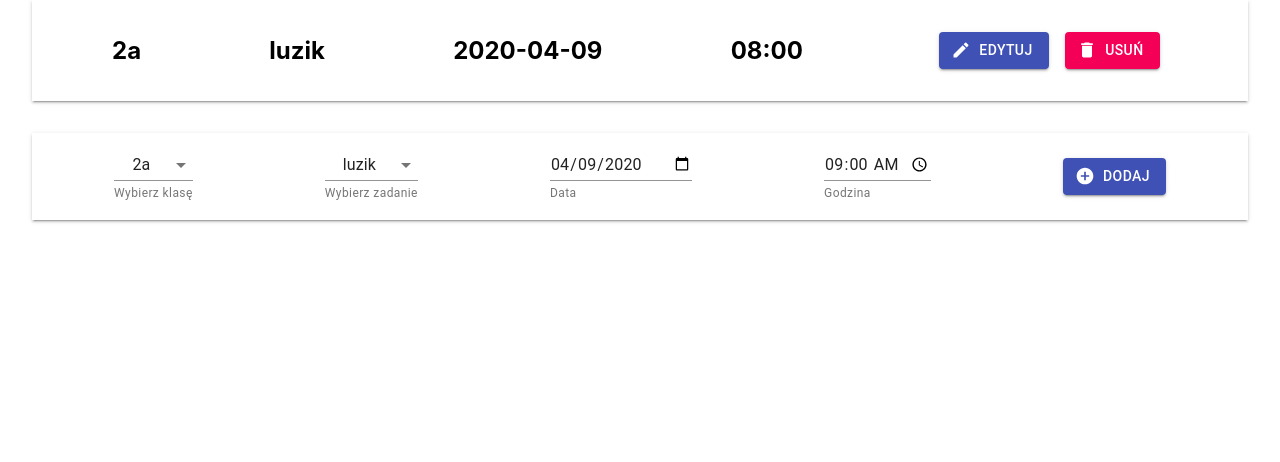
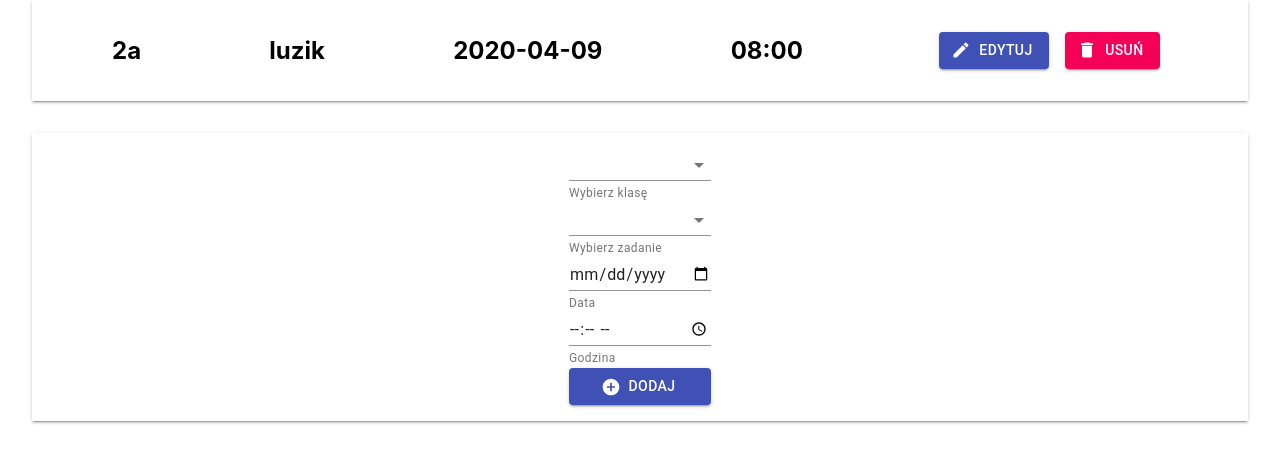
Before and after one commit to bodorcl2-2/todos, a React (Create React App) app: page / in a window 1280 px wide. Shown: the top 462 px of the page. Built offline with nearby package versions, Linux system fonts and the light colour scheme.

Commit message:
zmiany w formularzu

```diff
--- a/src/App.js
+++ b/src/App.js
@@ -15,13 +15,7 @@ function App() {
       taskTime: "08:00",
     },
   ]);
-  const [newTask, setNewTask] = useState({
-    id: "",
-    taskGroup: "2a",
-    taskName: "luzik",
-    taskDate: "2020-04-09",
-    taskTime: "09:00",
-  });
+
 
   useEffect(() => {
     const data = localStorage.getItem("my-todo");
@@ -43,37 +37,20 @@ function App() {
     setTasks(tasks1);
   };
 
-  const handleOnAddTask = (e) => {
-    e.preventDefault();
-    setNewTask((prevState) => ({
+  const handleOnAddTask = (newTask) => {
 
-      newTask: Object.assign(prevState, { id: uuidv4() }),
-    }));
-    console.log(newTask)
+
     setTasks((prevState) => [...prevState, newTask]);
-    //   setNewTask({
-    //     id: "",
-    //     taskName: "",
-    //     taskDate: "",
-    //     taskTime: "null",
-    //   });
+
   };
 
   const handleOnEditTask = (e) => {
     e.preventDefault();
     const editTask = tasks.filter((task) => task.id === e.target.id);
-    setNewTask(editTask);
-    console.log(newTask)
+    setTasks(editTask)
   }
 
-  const handleOnChange = ({ target: { name, value } }) => {
-    console.log(name, value)
-    setNewTask((prevState) => ({
-      ...prevState,
-      [name]: value,
-    }));
-    console.log(newTask)
-  };
+
 
   return (
     <div className="App">
@@ -95,8 +72,7 @@ function App() {
       }
       <TodoForm
         handleOnAddTask={handleOnAddTask}
-        handleOnChange={handleOnChange}
-        newTask={newTask}
+
       />
     </div>
   );
--- a/src/TodoForm.js
+++ b/src/TodoForm.js
@@ -1,4 +1,4 @@
-import React from "react";
+import React, { useState } from "react";
 // import React, { useState } from "react";
 import FormControl from "@material-ui/core/FormControl";
 import FormHelperText from "@material-ui/core/FormHelperText";
@@ -8,13 +8,34 @@ import MenuItem from "@material-ui/core/MenuItem";
 import Button from "@material-ui/core/Button";
 import Box from "@material-ui/core/Box";
 import AddCircleIcon from "@material-ui/icons/AddCircle";
+import { v4 as uuidv4 } from "uuid";
 
 const TodoForm = (props) => {
   const tasks = ["powtórka", "sprawdzian", "kartkówka", "pytanie", "luzik"];
   const groups = ["1a", "1b", "1c", "2a", "2b", "2c"];
 
+  const [newTask, setNewTask] = useState({
+    id: "",
+    taskGroup: "",
+    taskName: "",
+    taskDate: "",
+    taskTime: "",
+  });
+
+  const handleOnChange = (e) => {
+    const { value, name } = e.target;
+    setNewTask(prevState => ({
+      ...prevState,
+      [name]: value,
+      id: uuidv4()
+    }))
+  }
+
   return (
-    <form action="#" onSubmit={props.handleOnAddTask}>
+    <form action="#" onSubmit={(e) => {
+      e.preventDefault()
+      props.handleOnAddTask(newTask)
+    }} >
       <Box
         display="flex"
         justifyContent="space-around"
@@ -28,9 +49,9 @@ const TodoForm = (props) => {
             labelId="taskGroup"
             name="taskGroup"
             id="taskGroup"
-            value={props.newTask.taskGroup ? props.newTask.taskGroup : ""}
+            value={newTask.taskGroup}
             // onChange={handleChangeGroup}
-            onChange={props.handleOnChange}
+            onChange={handleOnChange}
           >
             {groups.map((option) => (
               <MenuItem key={option} value={option}>
@@ -39,15 +60,14 @@ const TodoForm = (props) => {
             ))}
           </Select>
           <FormHelperText>Wybierz klasę</FormHelperText>
-        </FormControl>
-        <FormControl>
+
           <Select
             labelId="taskName"
             name="taskName"
             id="taskName"
-            value={props.newTask.taskName ? props.newTask.taskName : ""}
+            value={newTask.taskName}
             // onClick={handleChangeTask}
-            onChange={props.handleOnChange}
+            onChange={handleOnChange}
           >
             {tasks.map((option) => (
               <MenuItem key={option} value={option}>
@@ -56,35 +76,40 @@ const TodoForm = (props) => {
             ))}
           </Select>
           <FormHelperText>Wybierz zadanie</FormHelperText>
-        </FormControl>
 
-        <FormControl>
+
+
           <Input
             type="date"
             label="Data"
             name="taskDate"
             id="taskDate"
-            value={props.newTask.taskDate ? props.newTask.taskDate : ""}
-            onChange={props.handleOnChange}
+            value={newTask.taskDate}
+            onChange={handleOnChange}
           />
           <FormHelperText>Data</FormHelperText>
-        </FormControl>
 
-        <FormControl>
+
+
           <Input
             type="time"
             min="08:00"
             max="15:10"
             name="taskTime"
             id="taskTime"
-            value={props.newTask.taskTime ? props.newTask.taskTime : ""}
-            onChange={props.handleOnChange}
+            value={newTask.taskTime}
+            onChange={handleOnChange}
           />
           <FormHelperText>Godzina</FormHelperText>
-        </FormControl>
 
-        <FormControl>
-          <Button
+
+
+          <Button onClick={(e) => {
+            setNewTask(prevState => ({
+              ...prevState,
+              id: uuidv4()
+            }))
+          }}
             type="submit"
             variant="contained"
             color="primary"
@@ -94,7 +119,7 @@ const TodoForm = (props) => {
           </Button>
         </FormControl>
       </Box>
-    </form>
+    </form >
   );
 };
 export default TodoForm;
```
